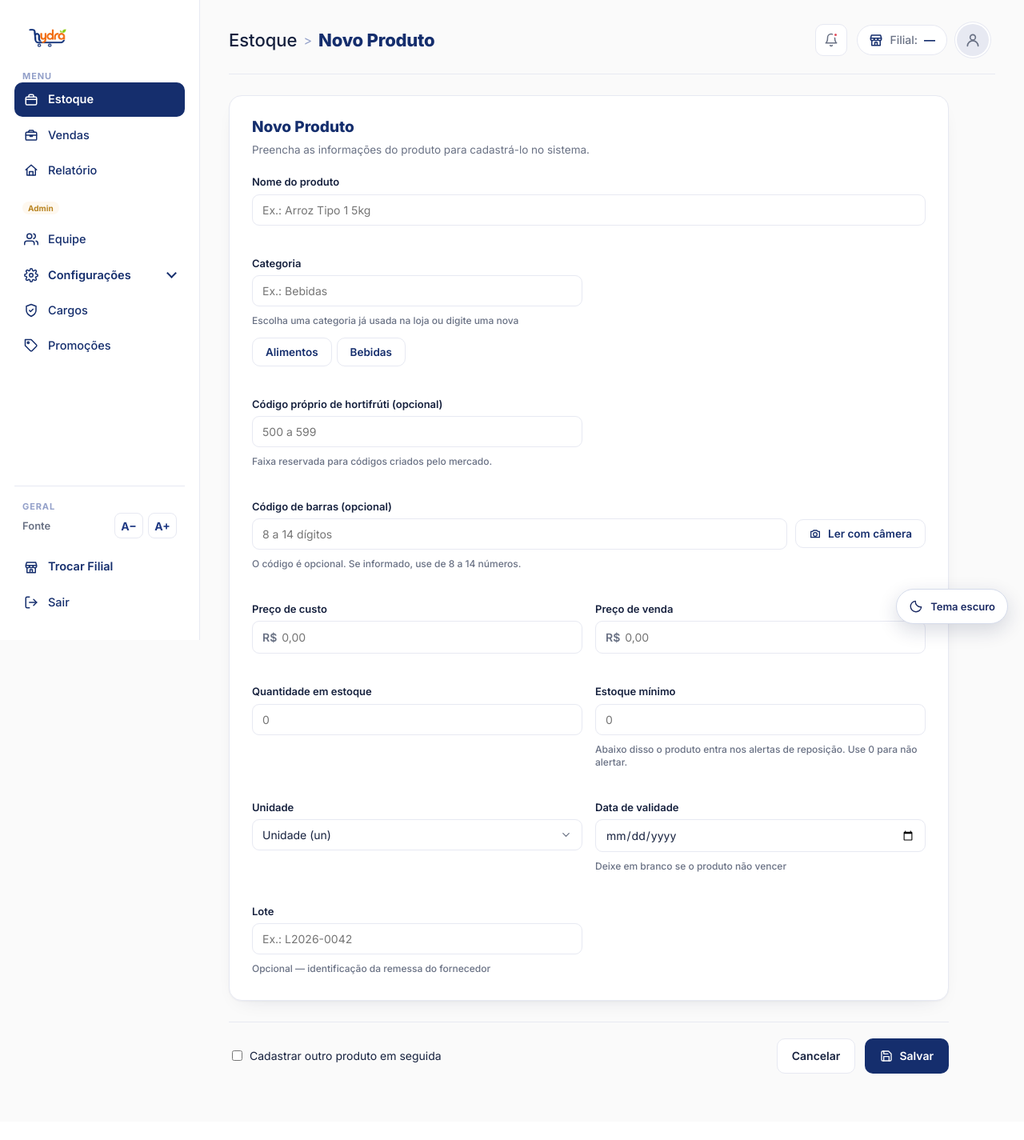
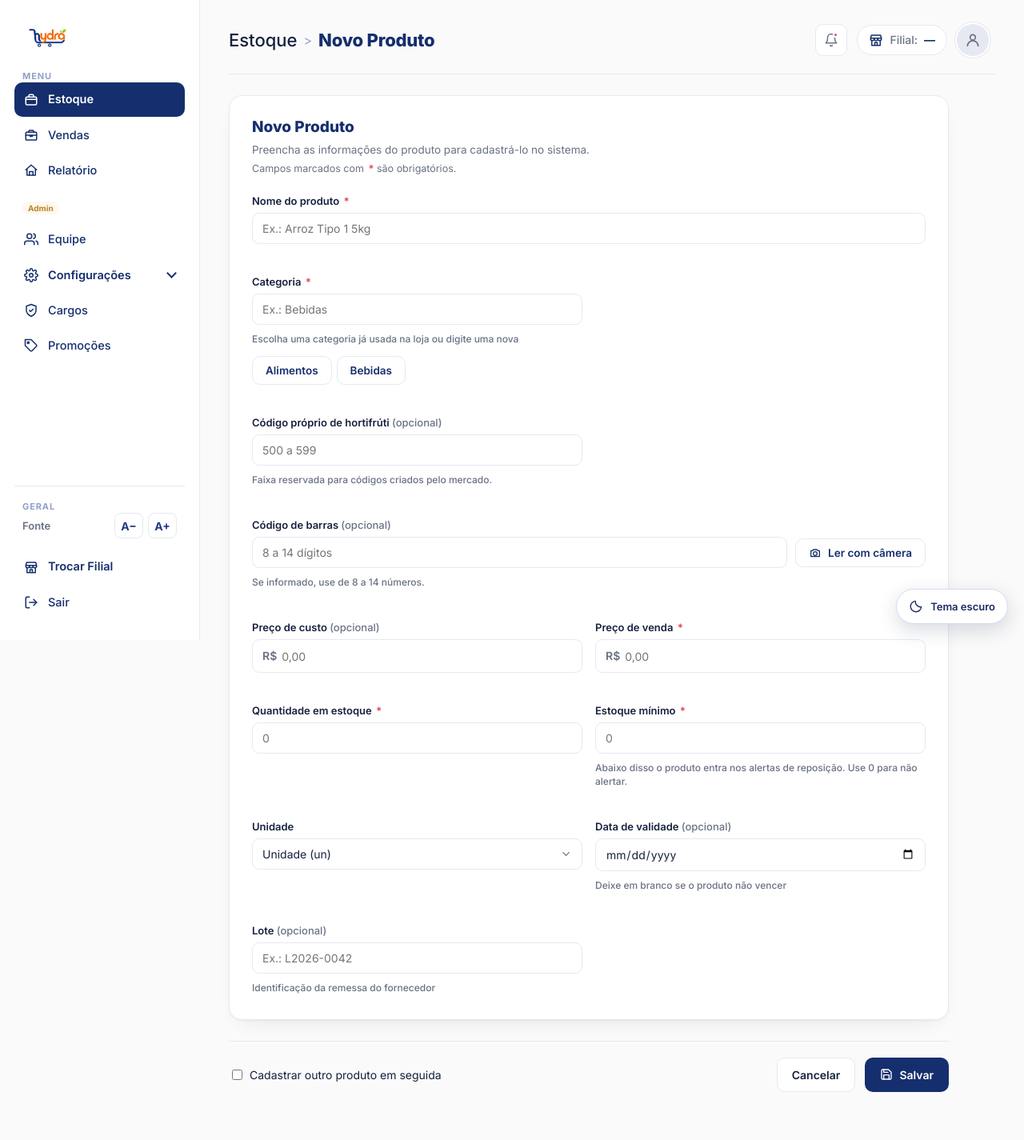
Before and after one commit to AlefKaique/TCC--Senac---Sistemas-de-Informa-o, a PHP site: page /pages/produtos.html in a window 1280 px wide. Shown: the whole page at 80% size. Before the commit the page ends 1342 px from the top, so only its background shows below. Run offline with PHP 8.4, Linux system fonts and the light colour scheme.

Commit message:
feat(produtos): deixa explícitos os campos obrigatórios no cadastro de produto
- Asterisco vermelho nos campos exigidos pelo back-end (nome, categoria,
  preço de venda, quantidade e estoque mínimo) e legenda no topo do
  formulário explicando o asterisco.
- "(opcional)" padronizado nos demais campos (código hortifrúti, código de
  barras, preço de custo, validade e lote).
- Ao salvar com erro, o foco vai para o primeiro campo inválido; o
  destaque some assim que o campo é corrigido; aria-invalid nos campos
  com erro para leitores de tela.

```diff
--- a/Hydra.Front/css/produtos.css
+++ b/Hydra.Front/css/produtos.css
@@ -527,6 +527,25 @@ body {
     color: var(--ink);
 }
 
+/* Campos obrigatórios x opcionais (tela Cadastro de Produto): asterisco
+   vermelho nos obrigatórios, "(opcional)" discreto nos demais e uma
+   legenda no topo do formulário explicando o asterisco. */
+.hydro-required {
+    color: var(--red);
+    font-weight: 700;
+    margin-left: 2px;
+}
+
+.hydro-optional {
+    font-weight: 500;
+    color: var(--muted, #6b7280);
+}
+
+.hydro-card-heading .hydro-required-legend {
+    margin-top: 6px;
+    font-size: 12.5px;
+}
+
 .hydro-form-group input,
 .hydro-form-group select {
     padding: 10px 12px;
--- a/Hydra.Front/js/produtos.js
+++ b/Hydra.Front/js/produtos.js
@@ -208,16 +208,33 @@
 
     /* ================= Validação ================= */
     function clearErrors() {
-        form.querySelectorAll('.hydro-invalid').forEach((el) => el.classList.remove('hydro-invalid'));
+        form.querySelectorAll('.hydro-invalid').forEach((el) => {
+            el.classList.remove('hydro-invalid');
+            el.removeAttribute('aria-invalid');
+        });
         form.querySelectorAll('.hydro-field-error').forEach((el) => (el.textContent = ''));
     }
 
     function setError(inputId, message) {
         const input = document.getElementById(inputId);
         const errorEl = form.querySelector(`[data-error-for="${inputId}"]`);
-        if (input) input.classList.add('hydro-invalid');
+        if (input) {
+            input.classList.add('hydro-invalid');
+            input.setAttribute('aria-invalid', 'true');
+        }
         if (errorEl) errorEl.textContent = message;
     }
+
+    // O destaque vermelho de um campo some assim que ele é corrigido, sem
+    // esperar um novo "Salvar" — fica claro o que ainda falta preencher.
+    form.addEventListener('input', (event) => {
+        const campo = event.target;
+        if (!campo.classList || !campo.classList.contains('hydro-invalid')) return;
+        campo.classList.remove('hydro-invalid');
+        campo.removeAttribute('aria-invalid');
+        const errorEl = form.querySelector(`[data-error-for="${campo.id}"]`);
+        if (errorEl) errorEl.textContent = '';
+    });
 
     function validate(data) {
         clearErrors();
@@ -330,7 +347,12 @@
         e.preventDefault();
         const data = getFormData();
         if (!validate(data)) {
-            showToast('Verifique os campos destacados', true);
+            // Nem todo erro é campo vazio (ex.: código de barras com 5
+            // dígitos), por isso a mensagem não fala só em obrigatórios.
+            showToast('Corrija os campos destacados em vermelho', true);
+            // Leva o cursor ao primeiro campo com problema.
+            const primeiroInvalido = form.querySelector('.hydro-invalid');
+            if (primeiroInvalido) primeiroInvalido.focus();
             return;
         }
 
--- a/Hydra.Front/pages/produtos.html
+++ b/Hydra.Front/pages/produtos.html
@@ -106,17 +106,22 @@
                         <div class="hydro-card-heading">
                             <h2>Novo Produto</h2>
                             <p>Preencha as informações do produto para cadastrá-lo no sistema.</p>
+                            <!-- O asterisco é só visual (aria-hidden): leitores de tela já
+                                 anunciam "obrigatório" pelo atributo required de cada campo. -->
+                            <p class="hydro-required-legend">
+                                Campos marcados com <span class="hydro-required" aria-hidden="true">*</span> são obrigatórios.
+                            </p>
                         </div>
 
                         <div class="hydro-form-group">
-                            <label for="hydroProdName">Nome do produto</label>
+                            <label for="hydroProdName">Nome do produto <span class="hydro-required" aria-hidden="true">*</span></label>
                             <input type="text" id="hydroProdName" name="nome" placeholder="Ex.: Arroz Tipo 1 5kg" required>
                             <span class="hydro-field-error" data-error-for="hydroProdName"></span>
                         </div>
 
                         <div class="hydro-form-row">
                             <div class="hydro-form-group">
-                                <label for="hydroProdCategory">Categoria</label>
+                                <label for="hydroProdCategory">Categoria <span class="hydro-required" aria-hidden="true">*</span></label>
                                 <input type="text" id="hydroProdCategory" name="categoria" list="hydroCategoryList"
                                     placeholder="Ex.: Bebidas" maxlength="60" autocomplete="off" required>
                                 <datalist id="hydroCategoryList"></datalist>
@@ -129,7 +134,7 @@
 
                         <div class="hydro-form-row">
                             <div class="hydro-form-group">
-                                <label for="hydroProdCode">Código próprio de hortifrúti (opcional)</label>
+                                <label for="hydroProdCode">Código próprio de hortifrúti <span class="hydro-optional">(opcional)</span></label>
                                 <input type="number" id="hydroProdCode" name="codigo" min="500" max="599" step="1"
                                     inputmode="numeric" placeholder="500 a 599">
                                 <span class="hydro-field-hint">Faixa reservada para códigos criados pelo mercado.</span>
@@ -138,7 +143,7 @@
                         </div>
 
                         <div class="hydro-form-group">
-                            <label for="hydroProdBarcode">Código de barras (opcional)</label>
+                            <label for="hydroProdBarcode">Código de barras <span class="hydro-optional">(opcional)</span></label>
                             <div class="hydro-barcode-input-row">
                                 <input type="text" id="hydroProdBarcode" name="codigo_barras" inputmode="numeric"
                                     autocomplete="off" minlength="8" maxlength="14" pattern="[0-9]{8,14}"
@@ -147,20 +152,20 @@
                                     <i class="hydro-ic hydro-ic-camera" aria-hidden="true"></i> Ler com câmera
                                 </button>
                             </div>
-                            <span class="hydro-field-hint">O código é opcional. Se informado, use de 8 a 14 números.</span>
+                            <span class="hydro-field-hint">Se informado, use de 8 a 14 números.</span>
                             <span class="hydro-field-error" data-error-for="hydroProdBarcode"></span>
                         </div>
 
                         <div class="hydro-form-row">
                             <div class="hydro-form-group">
-                                <label for="hydroProdCostPrice">Preço de custo</label>
+                                <label for="hydroProdCostPrice">Preço de custo <span class="hydro-optional">(opcional)</span></label>
                                 <div class="hydro-input-prefix">
                                     <span>R$</span>
                                     <input type="number" id="hydroProdCostPrice" name="precoCusto" placeholder="0,00" min="0" step="0.01">
                                 </div>
                             </div>
                             <div class="hydro-form-group">
-                                <label for="hydroProdSalePrice">Preço de venda</label>
+                                <label for="hydroProdSalePrice">Preço de venda <span class="hydro-required" aria-hidden="true">*</span></label>
                                 <div class="hydro-input-prefix">
                                     <span>R$</span>
                                     <input type="number" id="hydroProdSalePrice" name="precoVenda" placeholder="0,00" min="0" step="0.01" required>
@@ -171,12 +176,12 @@
 
                         <div class="hydro-form-row">
                             <div class="hydro-form-group">
-                                <label for="hydroProdQty">Quantidade em estoque</label>
+                                <label for="hydroProdQty">Quantidade em estoque <span class="hydro-required" aria-hidden="true">*</span></label>
                                 <input type="number" id="hydroProdQty" name="quantidade" placeholder="0" min="0" step="1" required>
                                 <span class="hydro-field-error" data-error-for="hydroProdQty"></span>
                             </div>
                             <div class="hydro-form-group">
-                                <label for="hydroProdMinStock">Estoque mínimo</label>
+                                <label for="hydroProdMinStock">Estoque mínimo <span class="hydro-required" aria-hidden="true">*</span></label>
                                 <input type="number" id="hydroProdMinStock" name="estoqueMinimo" placeholder="0" min="0" step="1" required>
                                 <span class="hydro-field-hint">Abaixo disso o produto entra nos alertas de reposição. Use 0 para não alertar.</span>
                                 <span class="hydro-field-error" data-error-for="hydroProdMinStock"></span>
@@ -215,7 +220,7 @@
                                 </div>
                             </div>
                             <div class="hydro-form-group">
-                                <label for="hydroProdExpiry">Data de validade</label>
+                                <label for="hydroProdExpiry">Data de validade <span class="hydro-optional">(opcional)</span></label>
                                 <input type="date" id="hydroProdExpiry" name="validade">
                                 <span class="hydro-field-hint">Deixe em branco se o produto não vencer</span>
                                 <span class="hydro-field-error" data-error-for="hydroProdExpiry"></span>
@@ -224,9 +229,9 @@
 
                         <div class="hydro-form-row">
                             <div class="hydro-form-group">
-                                <label for="hydroProdLote">Lote</label>
+                                <label for="hydroProdLote">Lote <span class="hydro-optional">(opcional)</span></label>
                                 <input type="text" id="hydroProdLote" name="lote" maxlength="50" placeholder="Ex.: L2026-0042">
-                                <span class="hydro-field-hint">Opcional — identificação da remessa do fornecedor</span>
+                                <span class="hydro-field-hint">Identificação da remessa do fornecedor</span>
                             </div>
                         </div>
                     </section>
```
